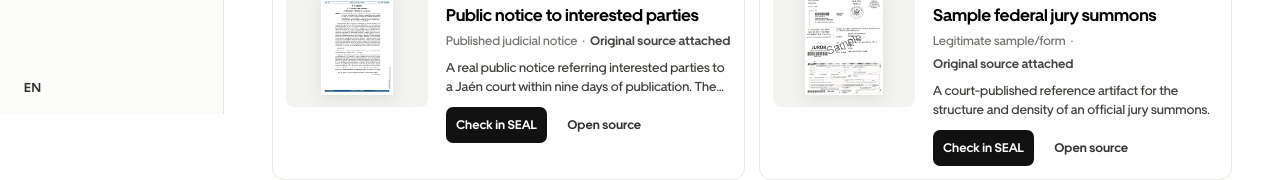
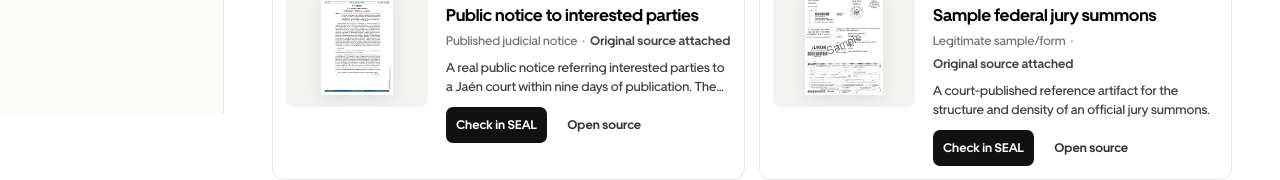
Before and after one commit to Davemafy/seal, a Next.js app: page /browse in a window 1280 px wide. Shown: the part 686-866 px from the top of the page. Built offline with nearby package versions, Linux system fonts and the light colour scheme.

Commit message:
Remove Browse rail footer utility strip

```diff
--- a/app/browse/browse-rail.tsx
+++ b/app/browse/browse-rail.tsx
@@ -3,7 +3,6 @@
 import {useEffect,useMemo,useState} from 'react';
 import {useRouter} from 'next/navigation';
 import Link from 'next/link';
-import BrowseLanguage from './browse-language';
 
 type WorkspaceRunStatus='idle'|'reading'|'verifying'|'done'|'error';
 type WorkspaceMeta={id:string;title:string;status:WorkspaceRunStatus;language?:string;jurisdiction?:string;preview?:string};
@@ -112,6 +111,5 @@ export default function BrowseRail(){
    </div>)}
   </div>
   <div className="rail-spacer"/>
-  <div className="rail-bottom"><BrowseLanguage/></div>
  </aside>;
 }
```
